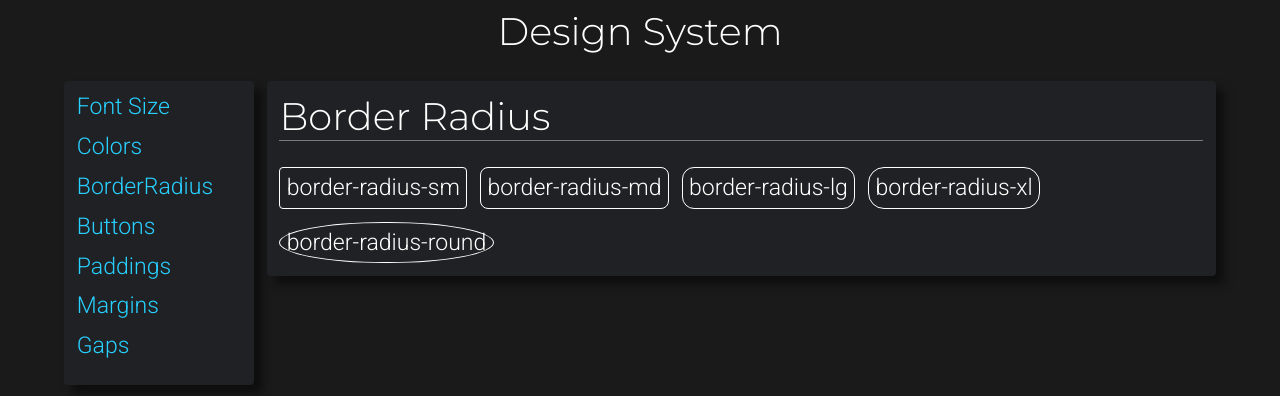
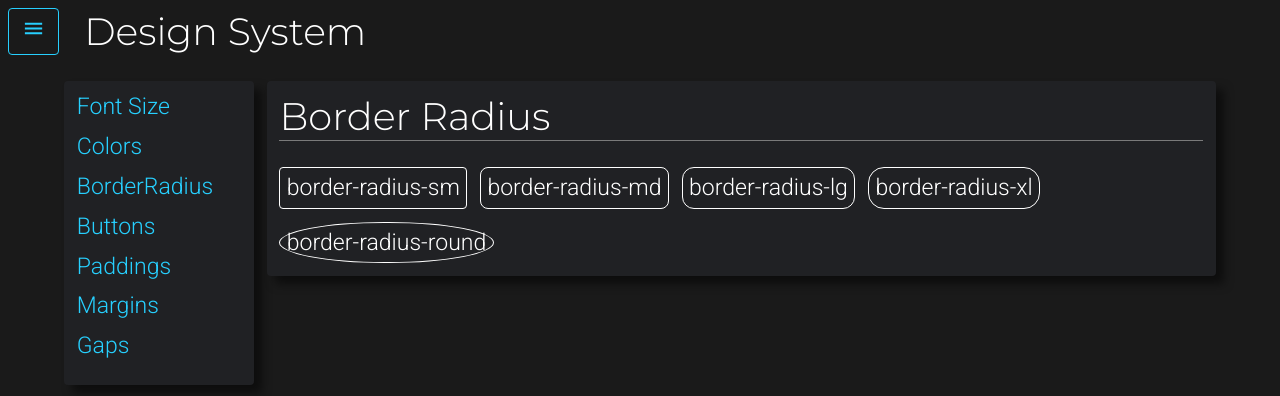
Before and after one commit to peeweemiwie/sass-library, a React (Create React App) app: page /border-radius in a window 1280 px wide. Shown: the top 396 px of the page. Built offline with nearby package versions, Linux system fonts and the light colour scheme; a web font is replaced by a local one.

Commit message:
add menu button

```diff
--- a/package.json
+++ b/package.json
@@ -8,6 +8,7 @@
     "@testing-library/user-event": "^12.1.10",
     "react": "^17.0.2",
     "react-dom": "^17.0.2",
+    "react-icons": "^4.3.1",
     "react-router-dom": "^6.1.1",
     "react-scripts": "4.0.3",
     "sass": "^1.44.0",
--- a/src/App.js
+++ b/src/App.js
@@ -1,4 +1,4 @@
-import { Routes, Route, Link } from 'react-router-dom';
+import { Routes, Route } from 'react-router-dom';
 import FontSizes from './components/FontSizes';
 import Colors from './components/Colors';
 import BorderRadius from './components/BorderRadius';
@@ -7,17 +7,14 @@ import Paddings from './components/Paddings';
 import Margins from './components/Margins';
 import Gaps from './components/Gaps';
 import Nav from './components/Nav';
+import Header from './components/Header';
 import './App.scss';
 import Intro from './components/Intro';
 
 function App() {
 	return (
 		<div className='App'>
-			<header className='header'>
-				<h1 className='h1'>
-					<Link to='/'>Design System</Link>
-				</h1>
-			</header>
+			<Header />
 			<section className='content'>
 				<Nav />
 				<main className='main'>
--- a/src/App.scss
+++ b/src/App.scss
@@ -1,20 +1,14 @@
 @use './styles/variables' as var;
 @use './styles/typography';
 .App {
-	.header {
-		text-align: center;
-		a {
-			color: var.$white;
-			text-decoration: none;
-		}
-	}
 	.content {
 		display: grid;
 		grid-template-areas: 'nav content';
 		grid-template-columns: 1fr 5fr;
 
 		gap: var.$base-gap;
-		width: min(90vw, 100rem);
+		max-width: 1200px;
 		margin: 0 auto;
+		width: 90vw;
 	}
 }
--- /dev/null
+++ b/src/components/Header.js
@@ -0,0 +1,23 @@
+import { useState } from 'react';
+import { Link } from 'react-router-dom';
+import { MdMenuOpen, MdMenu } from 'react-icons/md';
+import './Header.scss';
+const Header = () => {
+	const [isOpen, setIsOpen] = useState(false);
+	const handleClick = () => {
+		isOpen ? setIsOpen(false) : setIsOpen(true);
+	};
+	return (
+		<header className='header' data-isOpen={isOpen}>
+			<button className='btn btn-border-primary' onClick={handleClick}>
+				{isOpen && <MdMenuOpen />}
+				{!isOpen && <MdMenu />}
+			</button>
+			<h1 className='h1'>
+				<Link to='/'>Design System</Link>
+			</h1>
+		</header>
+	);
+};
+
+export default Header;
--- /dev/null
+++ b/src/components/Header.scss
@@ -0,0 +1,14 @@
+@use '../styles/variables' as var;
+
+.header {
+	display: flex;
+	text-align: center;
+	.h1 {
+		margin-left: 1.6rem;
+		a {
+			color: var.$white;
+			font-size: 38px;
+			text-decoration: none;
+		}
+	}
+}
--- a/src/components/Nav.js
+++ b/src/components/Nav.js
@@ -5,6 +5,7 @@ import './Nav.scss';
 const Nav = () => {
 	return (
 		<Card
+			classNames='card-nav'
 			cardBody={
 				<nav className='Nav d-flex flex-dir-col'>
 					<NavLink className='text-primary font-sm mb-1' to='/font-sizes'>
```
Also changed, not shown: 1 other file (tests, documents, lock files or other folders).
